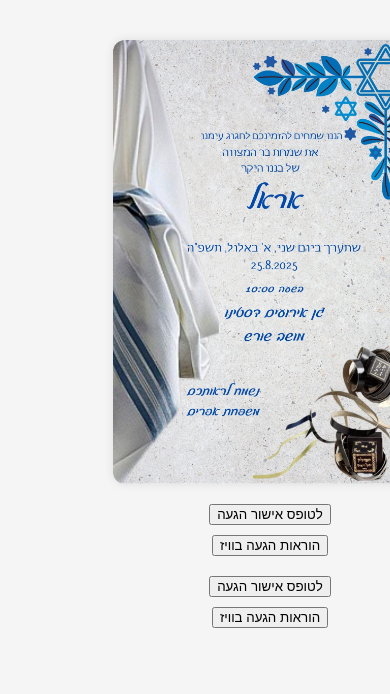
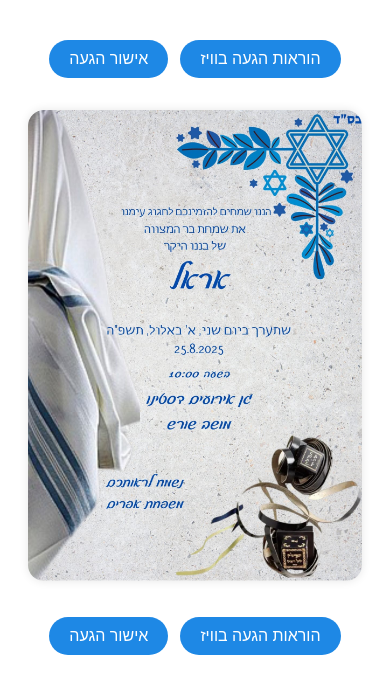
Before and after one commit to yaronby1/arel-bar-mitzvah1, a React (Create React App) app: page / in a window 390 px wide. Shown: the top 694 px of the page. Built offline with nearby package versions, Linux system fonts and the light colour scheme; the HTML template or start-up script is replaced by a standard one.

Commit message:
Updated layout: top & bottom buttons, Waze link

```diff
--- a/src/App.css
+++ b/src/App.css
@@ -1,61 +1,34 @@
-body {
-  margin: 0;
-  font-family: "Arial", sans-serif;
-  background-color: #f5f5f5;
-  direction: rtl;
+.container {
   text-align: center;
-}
-
-.container {
   padding: 20px;
 }
 
 .invite-image {
-  width: 100%;
-  max-width: 600px;
-  margin: 20px auto;
-  display: block;
-  border-radius: 12px;
-  box-shadow: 0 0 10px rgba(0, 0, 0, 0.1);
+  max-width: 100%;
+  height: auto;
+  margin: 20px 0;
+  border-radius: 16px;
+  box-shadow: 0 0 10px rgba(0,0,0,0.1);
 }
 
-.top-buttons,
-.bottom-buttons {
-  margin: 20px 0;
+.top-buttons, .bottom-buttons {
   display: flex;
   justify-content: center;
-  gap: 10px;
+  gap: 12px;
+  margin: 12px 0;
   flex-wrap: wrap;
 }
 
-.action-button {
-  background-color: #0077cc;
+button.submit {
+  background-color: #1e88e5;
   color: white;
   border: none;
-  padding: 12px 20px;
+  padding: 10px 20px;
+  border-radius: 20px;
   font-size: 16px;
-  border-radius: 8px;
   cursor: pointer;
-  transition: background-color 0.3s;
 }
 
-.action-button:hover {
-  background-color: #005fa3;
+button.submit:hover {
+  background-color: #1565c0;
 }
-
-@media (max-width: 600px) {
-  .action-button {
-    width: 100%;
-    font-size: 18px;
-  }
-
-  .top-buttons,
-  .bottom-buttons {
-    flex-direction: column;
-    align-items: center;
-  }
-
-  .invite-image {
-    width: 90%;
-  }
-}
--- a/src/App.jsx
+++ b/src/App.jsx
@@ -2,51 +2,66 @@ import { useState } from "react";
 import "./App.css";
 
 function App() {
+  const [status, setStatus] = useState("");
+  const [note, setNote] = useState("");
   const [submitted, setSubmitted] = useState(false);
+
+  const handleSubmit = () => {
+    if (status) {
+      setSubmitted(true);
+    }
+  };
 
   return (
     <div className="container">
-      {/* תמונה מתוך תיקיית public */}
-      <img src="/invite.jpg" alt="הזמנה" className="invite-image" />
-
       {/* כפתורים עליונים */}
       <div className="top-buttons">
-        <a
-          href="https://docs.google.com/forms/d/e/1FAIpQLSetOdblPGs4B4DVz20TAmqbw_eaCvZ97BxHnN0aNEaeCMNrMA/viewform?usp=dialog"
-          target="_blank"
-          rel="noreferrer"
-        >
-          <button className="submit">לטופס אישור הגעה</button>
+        <a href="https://docs.google.com/forms/d/e/1FAIpQLSetOdblPGs4B4DVz20TAmqbw_eaCvZ97BxHnN0aNEaeCMNrMA/viewform?usp=dialog" target="_blank" rel="noreferrer">
+          <button className="submit">אישור הגעה</button>
         </a>
-        <a
-          href="https://waze.com/ul?ll=31.794639,35.088424&navigate=yes"
-          target="_blank"
-          rel="noreferrer"
-        >
+        <a href="https://waze.com/ul?ll=31.790225,35.090860&navigate=yes" target="_blank" rel="noreferrer">
           <button className="submit">הוראות הגעה בוויז</button>
         </a>
       </div>
 
-      {/* תודה לאחר שליחה */}
-      {submitted && <p className="thank-you">תודה! ההזמנה התקבלה.</p>}
+      {/* תמונה */}
+      <img src="/invite.jpg" alt="הזמנה" className="invite-image" />
 
       {/* כפתורים תחתונים */}
       <div className="bottom-buttons">
-        <a
-          href="https://docs.google.com/forms/d/e/1FAIpQLSetOdblPGs4B4DVz20TAmqbw_eaCvZ97BxHnN0aNEaeCMNrMA/viewform?usp=dialog"
-          target="_blank"
-          rel="noreferrer"
-        >
-          <button className="submit">לטופס אישור הגעה</button>
+        <a href="https://docs.google.com/forms/d/e/1FAIpQLSetOdblPGs4B4DVz20TAmqbw_eaCvZ97BxHnN0aNEaeCMNrMA/viewform?usp=dialog" target="_blank" rel="noreferrer">
+          <button className="submit">אישור הגעה</button>
         </a>
-        <a
-          href="https://waze.com/ul?ll=31.794639,35.088424&navigate=yes"
-          target="_blank"
-          rel="noreferrer"
-        >
+        <a href="https://waze.com/ul?ll=31.790225,35.090860&navigate=yes" target="_blank" rel="noreferrer">
           <button className="submit">הוראות הגעה בוויז</button>
         </a>
       </div>
+
+      {/* אפשרות לשמור סטטוס אם תרצה בעתיד */}
+      {!submitted ? (
+        <>
+          <div className="buttons" style={{ display: "none" }}>
+            <button onClick={() => setStatus("מגיע")}>מגיע</button>
+            <button onClick={() => setStatus("לא מגיע")}>לא מגיע</button>
+            <button onClick={() => setStatus("אולי")}>אולי</button>
+          </div>
+          <textarea
+            style={{ display: "none" }}
+            placeholder="הערות נוספות"
+            value={note}
+            onChange={(e) => setNote(e.target.value)}
+          />
+          <button
+            className="submit"
+            onClick={handleSubmit}
+            style={{ display: "none" }}
+          >
+            שליחה
+          </button>
+        </>
+      ) : (
+        <p className="thank-you">תודה! ההזמנה התקבלה.</p>
+      )}
     </div>
   );
 }
```
